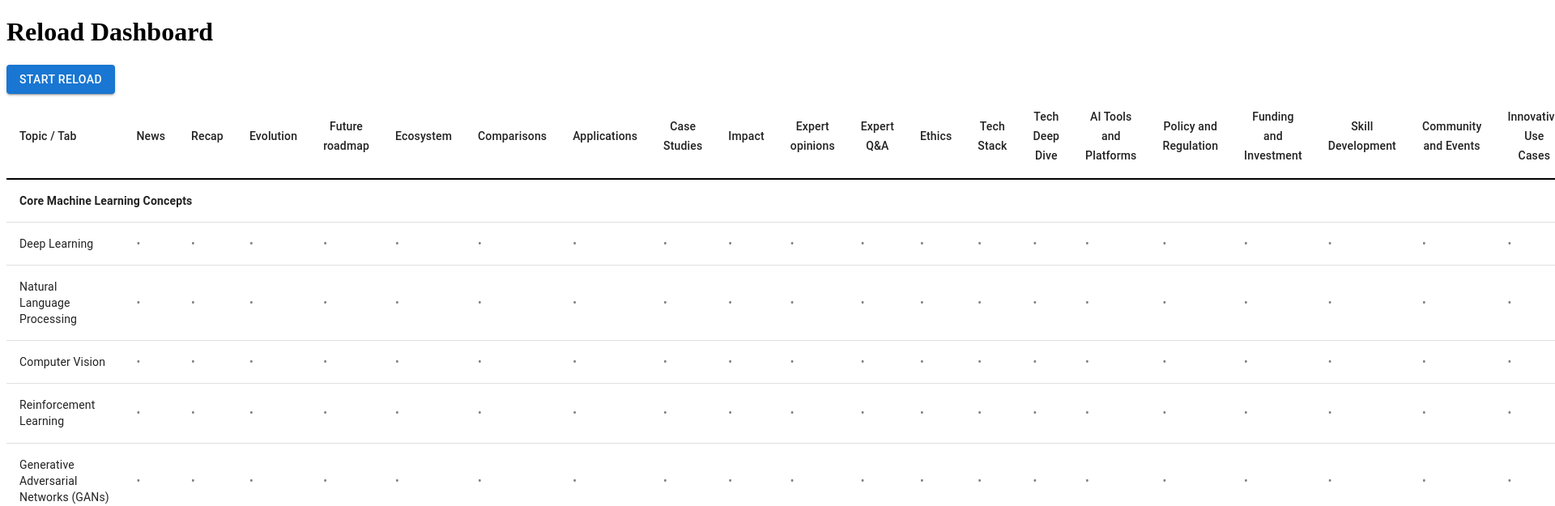
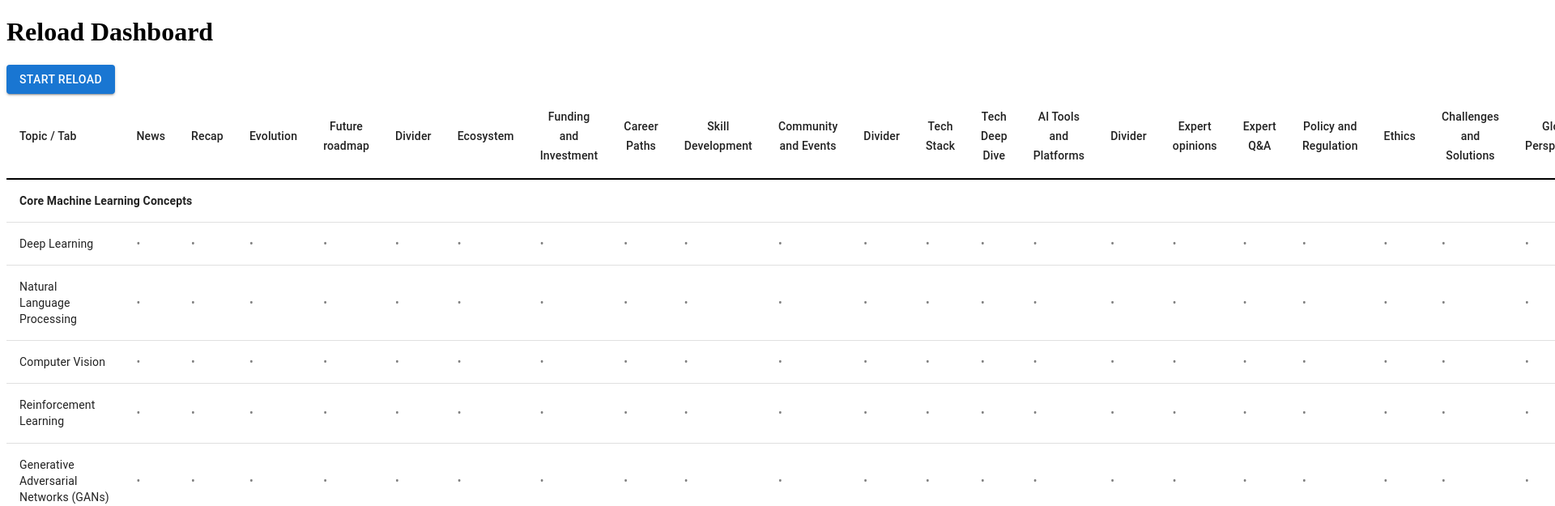
Before and after one commit to sitaram/aitrends, a Next.js app: page /reload in a window 1280 px wide. Shown: the top 625 px of the page at 81% size, 1920 px wide, since content can reach past the window. Built offline with nearby package versions, Linux system fonts and the light colour scheme.

Commit message:
tabs-dividers

```diff
--- a/app/tabs.js
+++ b/app/tabs.js
@@ -24,12 +24,92 @@ export const tabs = [
       'Create a roadmap for the future of ${topic}. Highlight key milestones, developments, and expected impacts over' +
       ' the next few years.',
   },
+
+  { name: 'Divider' }, // --------------------------------------------------------------------------------------------
+
   {
     name: 'Ecosystem',
     prompt:
       'Generate an overview of the AI ecosystem around ${topic}. Identify the key players, startups, research' +
       ' institutions, and influential figures shaping the AI landscape.',
   },
+  {
+    name: 'Funding and Investment',
+    prompt:
+      'Track the funding and investment landscape for AI in ${topic}. Highlight recent funding rounds, notable investors, and trends in venture capital and government funding.',
+  },
+  {
+    name: 'Career Paths',
+    prompt:
+      'Outline potential career paths and job opportunities in the field of ${topic}. Include the skills required, typical roles, and advice on how to start or advance a career in this area.',
+  },
+  {
+    name: 'Skill Development',
+    prompt:
+      'Provide resources and guidance for skill development in ${topic}. Include courses, workshops, books, and online resources for beginners to experts.',
+  },
+  {
+    name: 'Community and Events',
+    prompt:
+      'List upcoming events, conferences, and meetups related to ${topic}. Feature interviews with community leaders and summaries of past events.',
+  },
+
+  { name: 'Divider' }, // --------------------------------------------------------------------------------------------
+
+  {
+    name: 'Tech Stack',
+    prompt:
+      'Prompt: Detail the technology stack and tools commonly used in ${topic}, including software, libraries, frameworks, and platforms. Offer insights into choosing the right stack for various projects.',
+  },
+  {
+    name: 'Tech Deep Dive',
+    prompt:
+      'Delve into the technical aspects of ${topic}, breaking down the algorithms, architectures, and data structures that underpin AI technologies. Provide code snippets, implementation challenges, and optimization strategies.',
+  },
+  {
+    name: 'AI Tools and Platforms',
+    prompt:
+      'Review AI tools and platforms that support development in ${topic}. Compare features, usability, and performance across different solutions.',
+  },
+
+  { name: 'Divider' }, // --------------------------------------------------------------------------------------------
+
+  {
+    name: 'Expert opinions',
+    prompt:
+      'Summarize expert opinions on the recent advancements in ${topic}, including any debates or controversies, from' +
+      ' the last year, boosting recent opinions.',
+  },
+  {
+    name: 'Expert Q&A',
+    prompt:
+      'Host a Q&A session with an AI expert in ${topic}. Allow users to submit questions in advance, and provide' +
+      ' detailed responses with insights and recommendations.',
+  },
+  {
+    name: 'Policy and Regulation',
+    prompt:
+      'Explore how policy and regulation impact the development and deployment of AI in ${topic}. Analyze current legislation, potential regulatory changes, and the implications for privacy, security, and innovation.',
+  },
+  {
+    name: 'Ethics',
+    prompt:
+      'Evaluate the ethical considerations of AI implementations of ${topic}. Provide a scorecard with ratings and' +
+      ' explanations, addressing transparency, fairness, and privacy.',
+  },
+  {
+    name: 'Challenges and Solutions',
+    prompt:
+      'Discuss common and emerging challenges in ${topic} and present solutions. Include technical hurdles, ethical dilemmas, and real-world case solutions.',
+  },
+  {
+    name: 'Global Perspectives',
+    prompt:
+      'Provide insights into how different regions of the world are approaching AI in ${topic}. Compare and contrast the strategies, investments, and innovations globally.',
+  },
+
+  { name: 'Divider' }, // --------------------------------------------------------------------------------------------
+
   {
     name: 'Comparisons',
     prompt:
@@ -49,105 +129,12 @@ export const tabs = [
       ' solutions, and outcomes for each case study.',
   },
   {
-    name: 'Impact',
-    prompt: 'Analyze the impact of recent advancements in ${topic} in the last year.',
-  },
-  {
-    name: 'Expert opinions',
-    prompt:
-      'Summarize expert opinions on the recent advancements in ${topic}, including any debates or controversies, from' +
-      ' the last year, boosting recent opinions.',
-  },
-  {
-    name: 'Expert Q&A',
-    prompt:
-      'Host a Q&A session with an AI expert in ${topic}. Allow users to submit questions in advance, and provide' +
-      ' detailed responses with insights and recommendations.',
-  },
-  {
-    name: 'Ethics',
-    prompt:
-      'Evaluate the ethical considerations of AI implementations of ${topic}. Provide a scorecard with ratings and' +
-      ' explanations, addressing transparency, fairness, and privacy.',
-  },
-  // experimental
-  {
-    name: 'Tech Stack',
-    prompt:
-      'Prompt: Detail the technology stack and tools commonly used in ${topic}, including software, libraries, frameworks, and platforms. Offer insights into choosing the right stack for various projects.',
-  },
-  {
-    name: 'Tech Deep Dive',
-    prompt:
-      'Delve into the technical aspects of ${topic}, breaking down the algorithms, architectures, and data structures that underpin AI technologies. Provide code snippets, implementation challenges, and optimization strategies.',
-  },
-  {
-    name: 'AI Tools and Platforms',
-    prompt:
-      'Review AI tools and platforms that support development in ${topic}. Compare features, usability, and performance across different solutions.',
-  },
-
-  {
-    name: 'Policy and Regulation',
-    prompt:
-      'Explore how policy and regulation impact the development and deployment of AI in ${topic}. Analyze current legislation, potential regulatory changes, and the implications for privacy, security, and innovation.',
-  },
-  {
-    name: 'Funding and Investment',
-    prompt:
-      'Track the funding and investment landscape for AI in ${topic}. Highlight recent funding rounds, notable investors, and trends in venture capital and government funding.',
-  },
-  {
-    name: 'Skill Development',
-    prompt:
-      'Provide resources and guidance for skill development in ${topic}. Include courses, workshops, books, and online resources for beginners to experts.',
-  },
-  {
-    name: 'Community and Events',
-    prompt:
-      'List upcoming events, conferences, and meetups related to ${topic}. Feature interviews with community leaders and summaries of past events.',
-  },
-  {
     name: 'Innovative Use Cases',
     prompt:
       'Showcase innovative and unconventional use cases of AI in ${topic}. Highlight novel applications, experimental projects, and creative integrations.',
   },
   {
-    name: 'Challenges and Solutions',
-    prompt:
-      'Discuss common and emerging challenges in ${topic} and present solutions. Include technical hurdles, ethical dilemmas, and real-world case solutions.',
-  },
-  {
-    name: 'Career Paths',
-    prompt:
-      'Outline potential career paths and job opportunities in the field of ${topic}. Include the skills required, typical roles, and advice on how to start or advance a career in this area.',
-  },
-  {
-    name: 'Global Perspectives',
-    prompt:
-      'Provide insights into how different regions of the world are approaching AI in ${topic}. Compare and contrast the strategies, investments, and innovations globally.',
+    name: 'Impact',
+    prompt: 'Analyze the impact of recent advancements in ${topic} in the last year.',
   },
 ];
-
-export const tabmap = {
-  Topic: [
-    'Core Machine Learning',
-    'Emerging AI Technologies',
-    'AI in Industries',
-    'Ethical AI',
-    'AI User Interaction',
-    'Data Science',
-    'AI Content Creation',
-    'Environmental Impact of AI',
-    'AI Research',
-    'AI Infrastructure',
-  ],
-  'Impact Analysis': ['Yes', 'Yes', 'Yes', 'No', 'Yes', 'Yes', 'Yes', 'No', 'Yes', 'Yes'],
-  'Future Predictions': ['Yes', 'Yes', 'Yes', 'Yes', 'Yes', 'Yes', 'Yes', 'Yes', 'Yes', 'Yes'],
-  'Comparative Insights': ['Yes', 'Yes', 'Yes', 'No', 'Yes', 'Yes', 'Yes', 'No', 'Yes', 'Yes'],
-  'Historical Context': ['Yes', 'No', 'Yes', 'Yes', 'No', 'Yes', 'No', 'No', 'Yes', 'Yes'],
-  'Expert Opinions': ['Yes', 'Yes', 'Yes', 'Yes', 'Yes', 'Yes', 'Yes', 'Yes', 'Yes', 'Yes'],
-  'Case Studies': ['Yes', 'No', 'Yes', 'No', 'No', 'Yes', 'No', 'No', 'Yes', 'Yes'],
-  'Ethical Considerations': ['Yes', 'Yes', 'Yes', 'Yes', 'Yes', 'Yes', 'Yes', 'Yes', 'Yes', 'Yes'],
-  'Technical Breakdowns': ['Yes', 'Yes', 'No', 'No', 'Yes', 'Yes', 'Yes', 'No', 'Yes', 'Yes'],
-};
```
Also changed, not shown: app/TabBar.js (+10 -2 lines).
